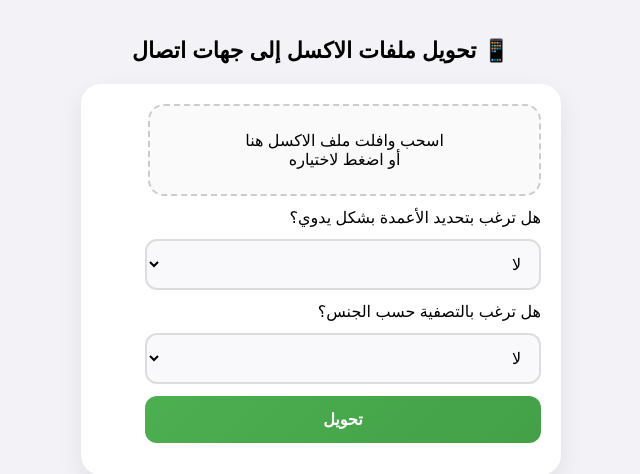
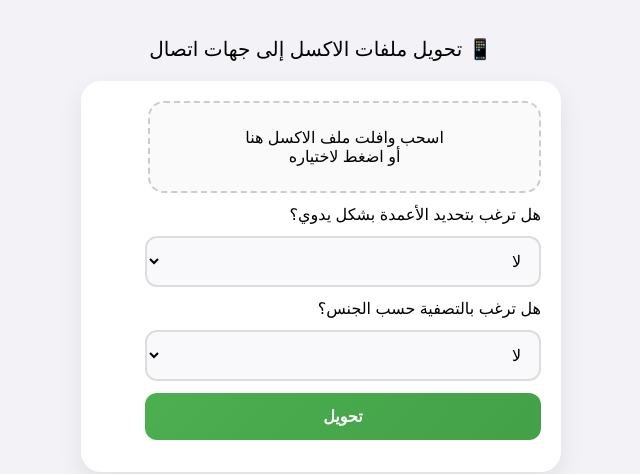
Before and after one commit to maf1250/xl, a Flask app: page / in a window 1280 px wide. Shown: the top 474 px of the page, without its empty margins (319-959 px from the left). Run offline with Flask 3, Linux system fonts and the light colour scheme.

Commit message:
Update index.html

```diff
--- a/templates/index.html
+++ b/templates/index.html
@@ -29,8 +29,8 @@ html, body {
 .container h2 {
     text-align: center;
     margin-bottom: 20px;
-    font-weight: 600;
-    font-size: 22px;
+    font-weight: 550;
+    font-size: 20px;
 }
 
 /* Card-style form */
```
